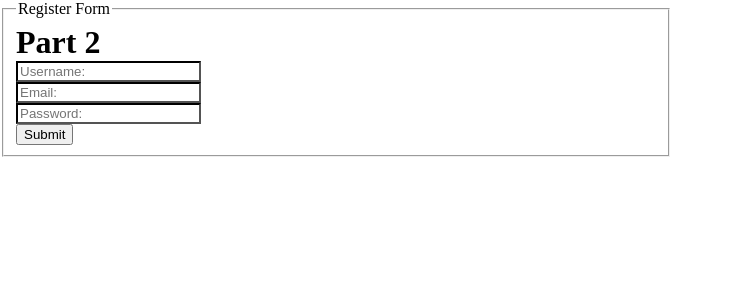
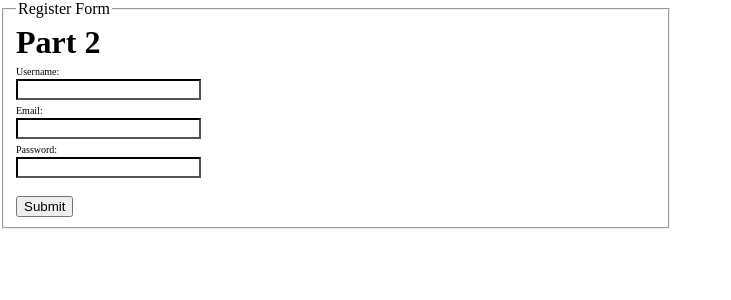
Before and after one commit to arunas-cesonis/SampleCloud, a React (Create React App) app in the folder client/: page / in a window 1280 px wide. Both pictures are taken after a click on the button "Register". Shown: the top 300 px of the page, without its empty margins (0-731 px from the left). Built offline with nearby package versions, Linux system fonts and the light colour scheme.

Commit message:
Updated Register.jsx.

```diff
--- a/client/src/components/Input.jsx
+++ b/client/src/components/Input.jsx
@@ -12,16 +12,23 @@ class Input extends Component {
     render(){
         const username = this.props.username;
         const notValid = this.props.notValid;
-        const placeholder = this.props.label;
         const type = this.props.type;
+        const error = this.props.error;
+        const id = this.props.id;
+        const label = this.props.label;
         return(
+            <div>
+                <p className='error_msg'>{error}</p>
+                <label htmlFor={id}>{label}</label>
+                <br />
                 <input
+                    id={id}
                     type={type}
-                placeholder={placeholder}
                     className={classNames({ invalid: notValid })}
                     onChange={this.handleCheck}
                     value={username}
                 />
+            </div>
         );
     }
 }
--- a/client/src/components/Register.jsx
+++ b/client/src/components/Register.jsx
@@ -122,23 +122,6 @@ class Register extends Component {
             this.setState({ usernameNotValid: true });
         }
     }
-    /* TMP
-                    <EmailInput
-                        emailNotValid={emailNotValid}
-                        emailCheck={this.handleEmail}
-                        email={email}
-                    />
-                    <PasswordInput
-                        passwordNotValid={passwordNotValid}
-                        passwordCheck={this.handlePassword}
-                        password={password}
-                    />
-                    <UsernameInput
-                        usernameNotValid={usernameNotValid}
-                        usernameCheck={this.handleUsername}
-                        username={username}
-                    />
-    */
 	render(){
         const email = this.state.email;
         const password = this.state.password;
@@ -152,24 +135,27 @@ class Register extends Component {
                 <fieldset>
                 <legend>Register Form</legend>
                     <h1>Part 2</h1>
-                    <p className='error_msg'>{this.state.usernameError}</p>
                     <Input
+                        id={'username'}
+                        error={this.state.usernameError}
                         type={'text'}
                         label={'Username:'}
                         notValid={usernameNotValid}
                         check={this.handleUsername}
                         username={username}
                     />
-                    <p className='error_msg'>{this.state.emailError}</p>
                     <Input
-                        type={'email'}
+                        id={'email'}
+                        error={this.state.emailError}
+                        type={'text'}
                         label={'Email:'}
                         notValid={emailNotValid}
                         check={this.handleEmail}
                         username={email}
                     />
-                    <p className='error_msg'>{this.state.passwordError}</p>
                     <Input
+                        id={'password'}
+                        error={this.state.passwordError}
                         type={'password'}
                         label={'Password:'}
                         notValid={passwordNotValid}
--- a/client/src/css/register.css
+++ b/client/src/css/register.css
@@ -1,3 +1,6 @@
+label {
+    font-size: 10px;
+}
 input {
     border-color: black;
 }
```
Lines whose indentation alone changed are shown as unchanged.
